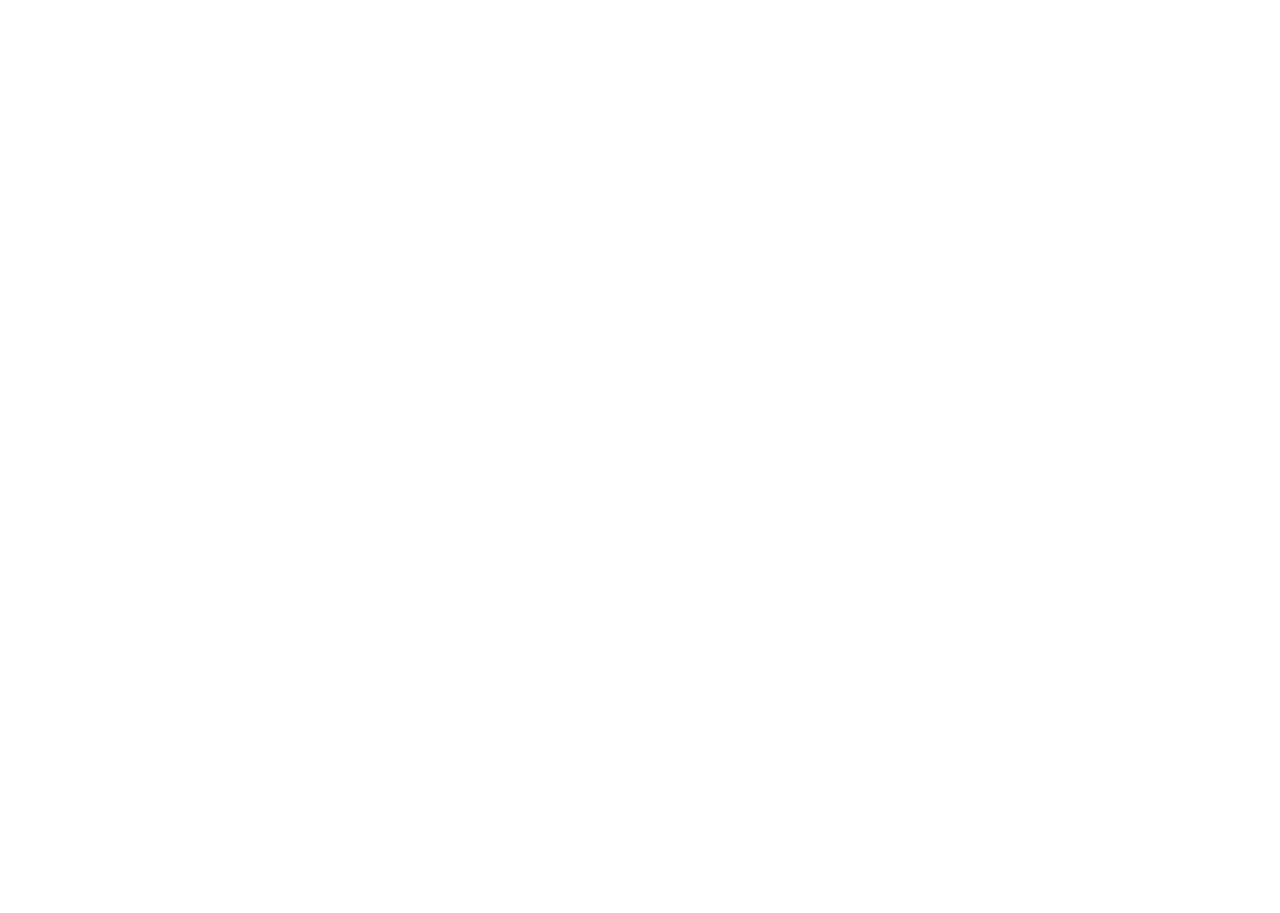
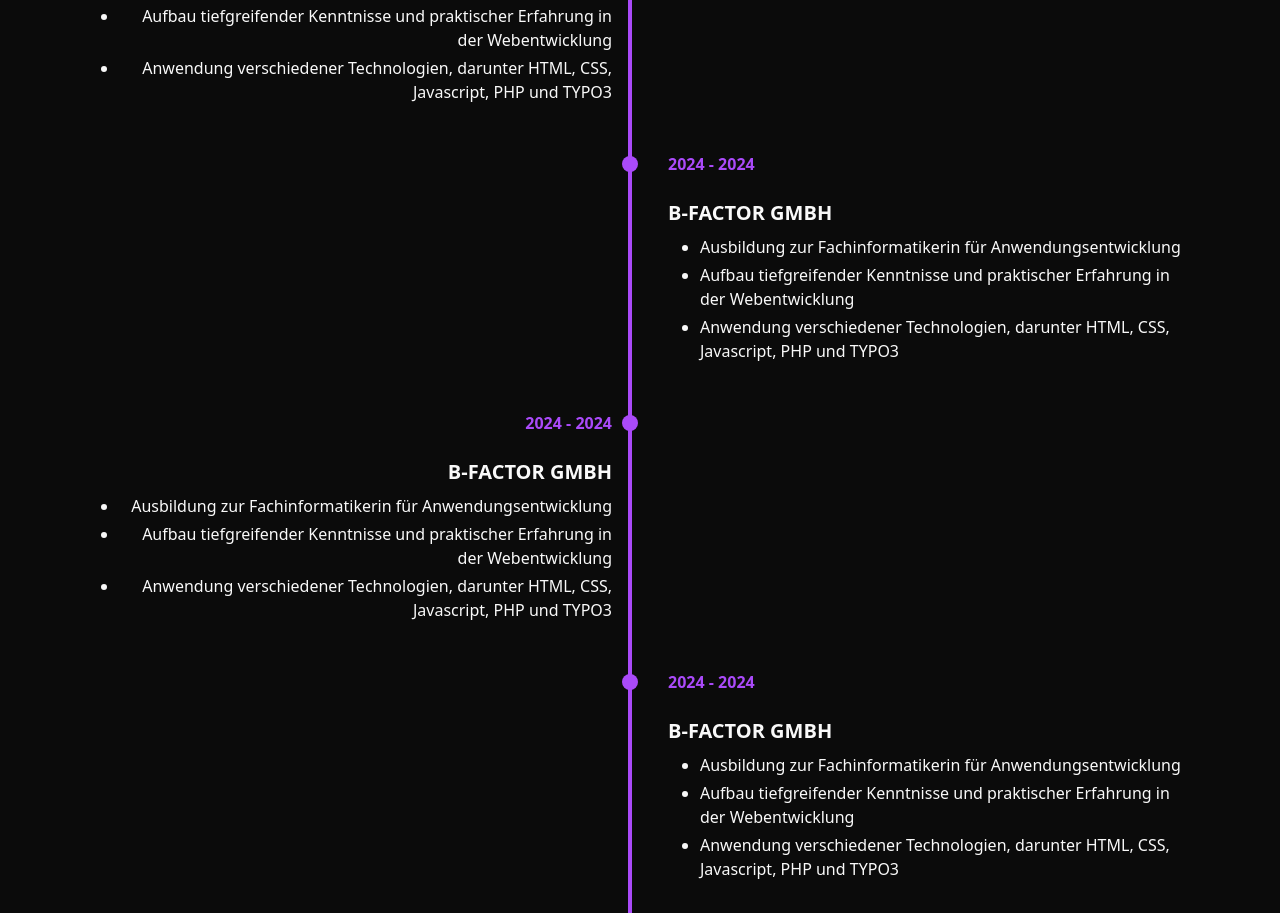
Before and after one commit to JennyWary/PortfolioVersion2, a React (Create React App) app: page / in a window 1280 px wide. Shown: the part 943-1856 px from the top of the page. Before the commit the page ends 800 px from the top, so only its background shows below. Built offline with nearby package versions, Linux system fonts and the light colour scheme.

Commit message:
add Timeline

```diff
--- a/src/App.css
+++ b/src/App.css
@@ -1,6 +1,7 @@
 .App {
   text-align: center;
 }
+
 
 .App-logo {
   height: 40vmin;
--- a/src/App.js
+++ b/src/App.js
@@ -1,10 +1,12 @@
 import './App.css';
 import ParallaxComponent from "./components/ParallaxComponent";
+import Timeline from "./components/Zeitstrahl";
 
 function App() {
   return (
       <div>
         <ParallaxComponent />
+          <Timeline />
       </div>
 
   );
--- /dev/null
+++ b/src/components/InfoLinks.js
@@ -0,0 +1,28 @@
+import 'bootstrap/dist/css/bootstrap.min.css';
+import './css/Info.css';
+
+export default function InfoLinks() {
+    const info = {
+        date: "2024 - 2024",
+        title: "B-FACTOR GMBH",
+        details: [
+            "Ausbildung zur Fachinformatikerin für Anwendungsentwicklung",
+            "Aufbau tiefgreifender Kenntnisse und praktischer Erfahrung in der Webentwicklung",
+            "Anwendung verschiedener Technologien, darunter HTML, CSS, Javascript, PHP und TYPO3"
+        ]
+    };
+
+    return (
+        <div className="container info-container p-3">
+            <div className="date fw-bold">{info.date}</div>
+            <div className="title h5">
+                <b>{info.title}</b>
+            </div>
+            <ul>
+                {info.details.map((detail, index) => (
+                    <li key={index} className="mb-1">{detail}</li>
+                ))}
+            </ul>
+        </div>
+    );
+}
--- /dev/null
+++ b/src/components/InfoRechts.js
@@ -0,0 +1,28 @@
+import 'bootstrap/dist/css/bootstrap.min.css';
+import './css/Info.css';
+
+export default function Info() {
+    const info = {
+        date: "2024 - 2024",
+        title: "B-FACTOR GMBH",
+        details: [
+            "Ausbildung zur Fachinformatikerin für Anwendungsentwicklung",
+            "Aufbau tiefgreifender Kenntnisse und praktischer Erfahrung in der Webentwicklung",
+            "Anwendung verschiedener Technologien, darunter HTML, CSS, Javascript, PHP und TYPO3"
+        ]
+    };
+
+    return (
+        <div className="container info-container p-3 text-end">
+            <div className="date fw-bold">{info.date}</div>
+            <div className="title h5">
+                <b>{info.title}</b>
+            </div>
+            <ul>
+                {info.details.map((detail, index) => (
+                    <li key={index} className="mb-1">{detail}</li>
+                ))}
+            </ul>
+        </div>
+    );
+}
--- a/src/components/TypingEffect.js
+++ b/src/components/TypingEffect.js
@@ -1,6 +1,6 @@
 import { useEffect, useState } from "react";
 import 'bootstrap/dist/css/bootstrap.min.css';
-import './css/ParallaxComponent.css';  // Assuming you still want some custom styling.
+import './css/ParallaxComponent.css';
 
 const words = ["WEB-DEVELOPER", "FRONTEND-DEVELOPER", "BACKEND-DEVELOPER", "FULLSTACK-DEVELOPER"];
 const typingSpeed = 200;
--- /dev/null
+++ b/src/components/Zeitstrahl.js
@@ -0,0 +1,35 @@
+import React from "react";
+import "./css/Timeline.css";
+import InfoRechts from "../components/InfoRechts";
+import InfoLinks from "../components/InfoLinks";
+
+export default function TimeLine() {
+    return (
+        <div className="timeline-container">
+
+            {/*<div className="timeline-dot"></div>*/}
+            <InfoRechts/>
+            <div className="timeline">
+                <div className="timeline-dot"></div>
+            </div>
+            <div className="space"></div>
+            <div className="space"></div>
+            <div className="timeline">
+                <div className="timeline-dot"></div>
+            </div>
+            <InfoLinks/>
+            <InfoRechts/>
+            <div className="timeline">
+                <div className="timeline-dot"></div>
+            </div>
+            <div className="space"></div>
+            <div className="space"></div>
+            <div className="timeline">
+                <div className="timeline-dot"></div>
+            </div>
+            <InfoLinks/>
+
+
+        </div>
+    );
+}
--- /dev/null
+++ b/src/components/css/Info.css
@@ -0,0 +1,12 @@
+.info-container {
+    max-width: 557px;
+}
+
+.date{
+    color: #AA4AF9;
+    margin-bottom: 25px;
+}
+
+.title{
+    margin-bottom: 10px;
+}
--- a/src/components/css/ParallaxComponent.css
+++ b/src/components/css/ParallaxComponent.css
@@ -1,3 +1,4 @@
+
 .parallax-window {
     min-height: 100vh;
     background: transparent;
--- /dev/null
+++ b/src/components/css/Timeline.css
@@ -0,0 +1,59 @@
+.timeline-container {
+    display: grid;
+    grid-template-columns: auto auto auto;
+    justify-content: center;
+    margin-top: 20px;
+    background-color: #0B0B0B;
+    color: #f9f9f9;
+}
+
+.timeline {
+    position: relative;
+    border-left: 4px solid #AA4AF9;
+    padding-left: 20px;
+    max-width: 600px;
+}
+
+.timeline-item {
+    position: relative;
+    margin-bottom: 20px;
+    padding-left: 20px;
+}
+
+.timeline-dot {
+    position: absolute;
+    left: -10px;
+    top: 20px;
+    width: 16px;
+    height: 16px;
+    background-color: #AA4AF9;
+    border-radius: 50%;
+}
+
+.timeline-content {
+    background: #f9f9f9;
+    padding: 10px;
+    border-radius: 5px;
+    box-shadow: 0 2px 4px rgba(0, 0, 0, 0.1);
+}
+
+.timeline-content h3 {
+    margin: 0;
+    font-size: 1.2em;
+}
+
+.timeline-content span {
+    display: block;
+    font-size: 0.9em;
+    color: #666;
+}
+
+.timeline-content p {
+    margin-top: 5px;
+    color: #333;
+}
+
+.space{
+    width: 557px;
+    height: 259px;
+}
--- a/src/index.css
+++ b/src/index.css
@@ -5,9 +5,14 @@
     sans-serif;
   -webkit-font-smoothing: antialiased;
   -moz-osx-font-smoothing: grayscale;
+  background: #0B0B0B;
 }
 
 code {
   font-family: source-code-pro, Menlo, Monaco, Consolas, 'Courier New',
     monospace;
 }
+
+#root{
+  background-color: #0B0B0B;
+}
```
Also changed, not shown: src/components/Info.js (deleted).
